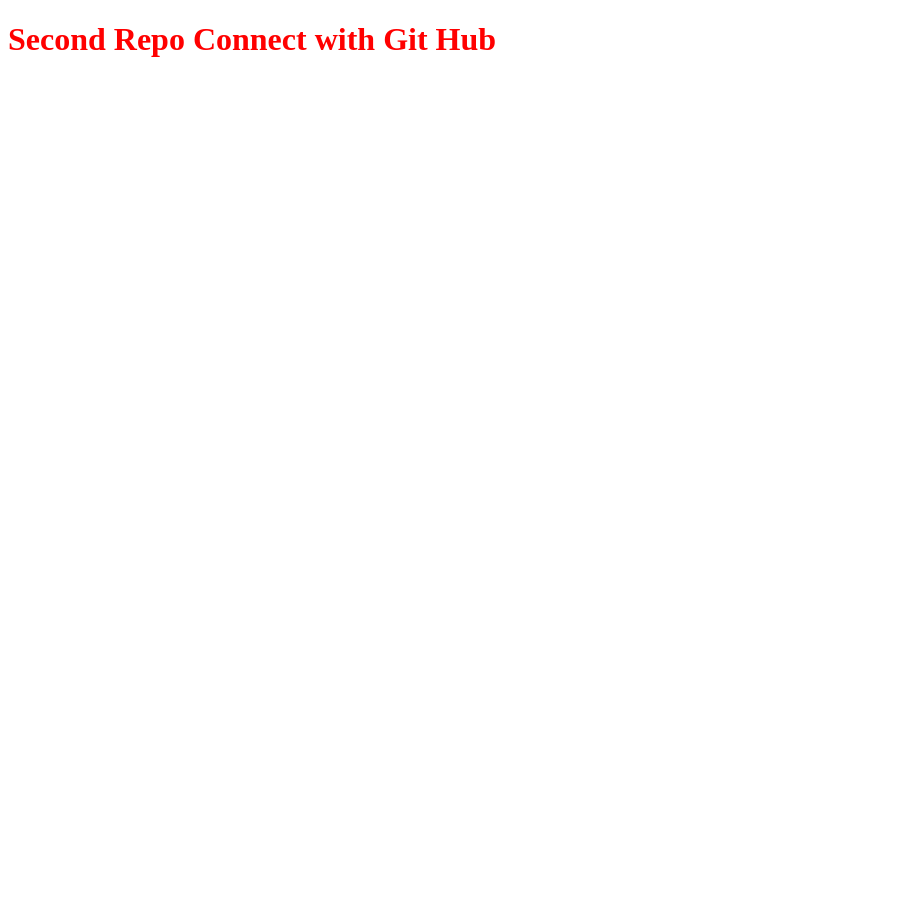
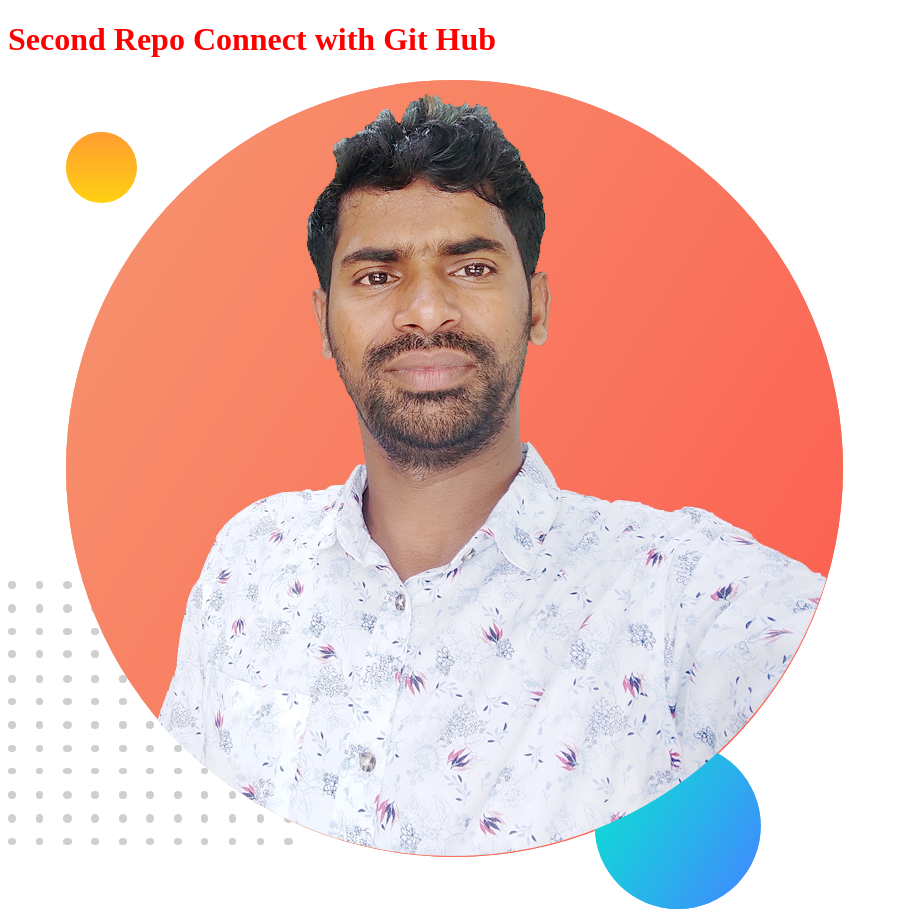
Before and after one commit to hasanalibd/second-repo, a plain HTML site: page index.html in a window 1280 px wide. Shown: the whole page, without its empty margins (0-898 px from the left). Before the commit the page ends 800 px from the top, so only its background shows below. Drawn offline with Linux system fonts and the light colour scheme.

Commit message:
image added

```diff
--- a/index.html
+++ b/index.html
@@ -8,5 +8,6 @@
 </head>
 <body>
     <h1>Second Repo Connect with Git Hub</h1>
+    <img src="hasanali.png" alt="">
 </body>
 </html>
```
Also changed, not shown: hasanali.png (added).
